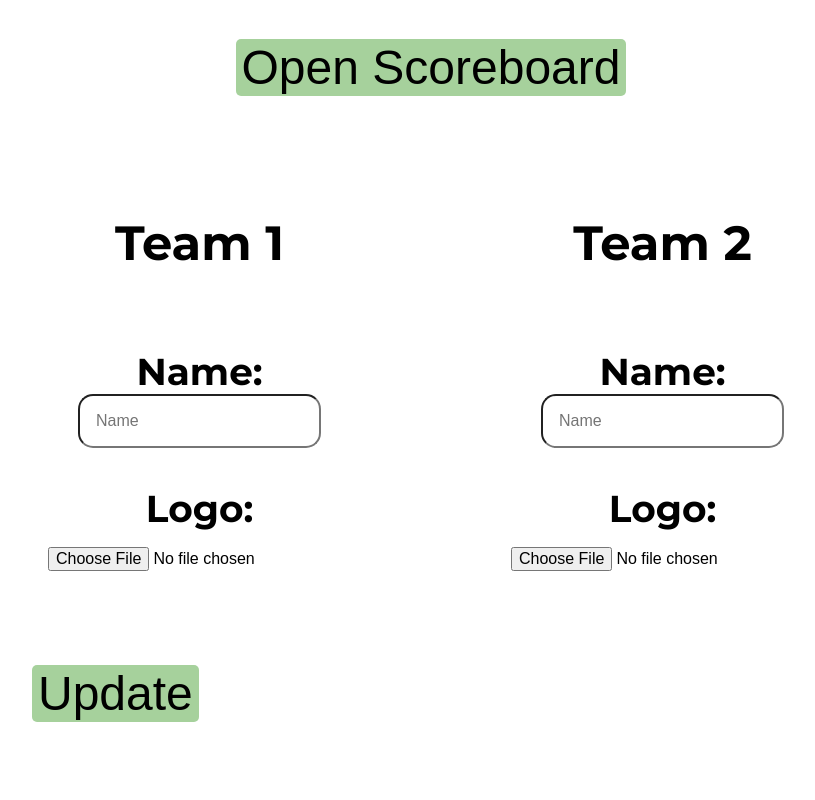
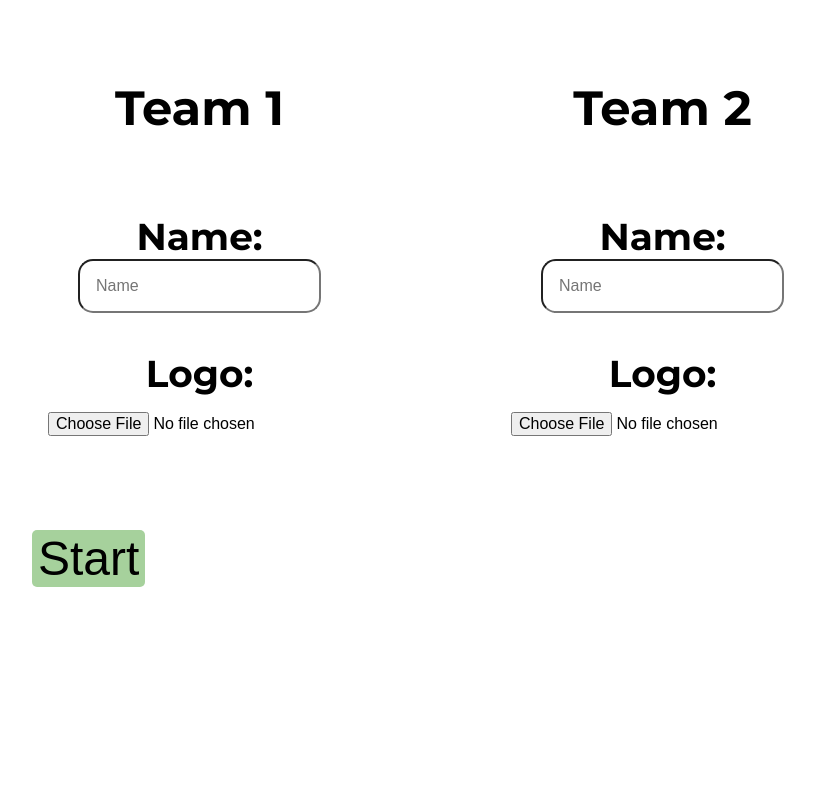
Before and after one commit to OBoladeras/scoreboards, a Flask app: page /sport/volleyball/1/setup in a window 1280 px wide. Shown: the whole page, without its empty margins (209-1024 px from the left). Run offline with Flask 3, Linux system fonts and the light colour scheme; parts of the project's set-up code (start-up, migrations or seed data) failed here and were passed over.

Commit message:
Optimization

```diff
--- a/static/style.css
+++ b/static/style.css
@@ -8,6 +8,8 @@
     --black: #121212;
     --white: #fcfcfc;
     --verde-claro: #E8F4E0;
+
+    background-color: transparent;
 }
 
 
@@ -19,6 +21,7 @@ th,
 td {
     text-align: center;
 }
+
 button {
     user-select: none;
 }
--- a/templates/volleyball/frontend.html
+++ b/templates/volleyball/frontend.html
@@ -11,7 +11,7 @@
         <div class="team">
             <div class="name" id="name_team1">Team 1</div>
             <div class="logo">
-                <img src="/static/volleyball/logos//volei-sant-cugat-b.png" alt="logo1" id="logo_team1">
+                <img src="/static/volleyball/logos/volei-sant-cugat-b.png" alt="logo1" id="logo_team1">
             </div>
 
 
@@ -34,7 +34,7 @@
         <div class="team">
             <div class="name" id="name_team2">Team 2</div>
             <div class="logo">
-                <img src="/static/volleyball/logos/sant-boi-voley.png" alt="logo1" id="logo_team2">
+                <img src="/static/volleyball/logos/sant-boi-voley.png" alt="logo2" id="logo_team2">
             </div>
 
 
--- a/templates/volleyball/setup.html
+++ b/templates/volleyball/setup.html
@@ -19,13 +19,8 @@
 
 <body>
     <br>
-    <button onclick="window.open(window.location.href + '/show', '_blank')" style="background-color: var(--primary1);">
-        Open Scoreboard
-    </button>
-    <br><br>
     <form method="post" enctype="multipart/form-data">
         <div class="container">
-
             <div class="player">
                 <h2>Team 1</h2>
 
@@ -50,14 +45,11 @@
                     onchange="previewLogo(event, 'logo-preview2')">
                 <img id="logo-preview2" src="" alt="Preview" style="display:none;">
             </div>
-
         </div>
         <br><br>
-        <button style="background-color: var(--primary1);" type="submit">Update</button>
+        <button style="background-color: var(--primary1);" type="submit">Start</button>
         <br><br>
     </form>
-
-    <div id="successMessage" class="hide">Updated!</div>
 </body>
 
 </html>
```
Also changed, not shown: static/volleyball/frontend.js (+9 -2 lines).
